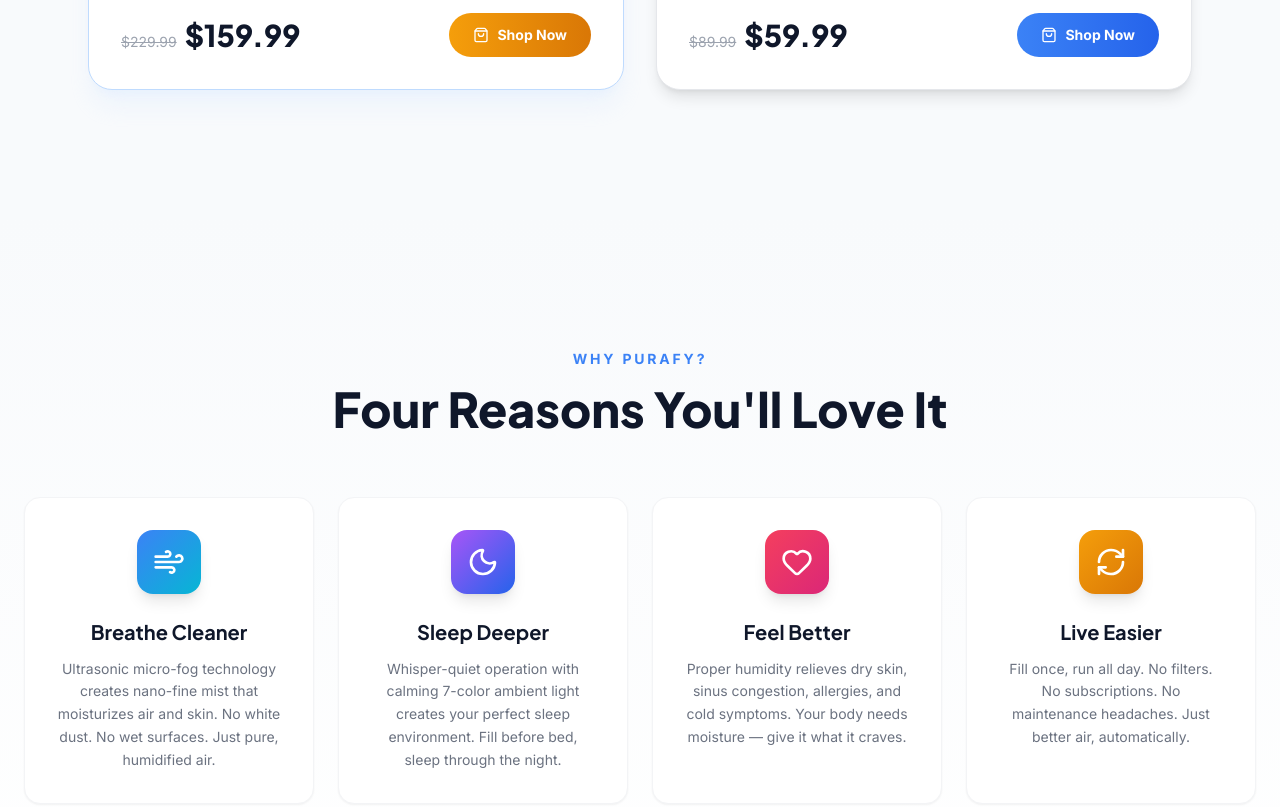
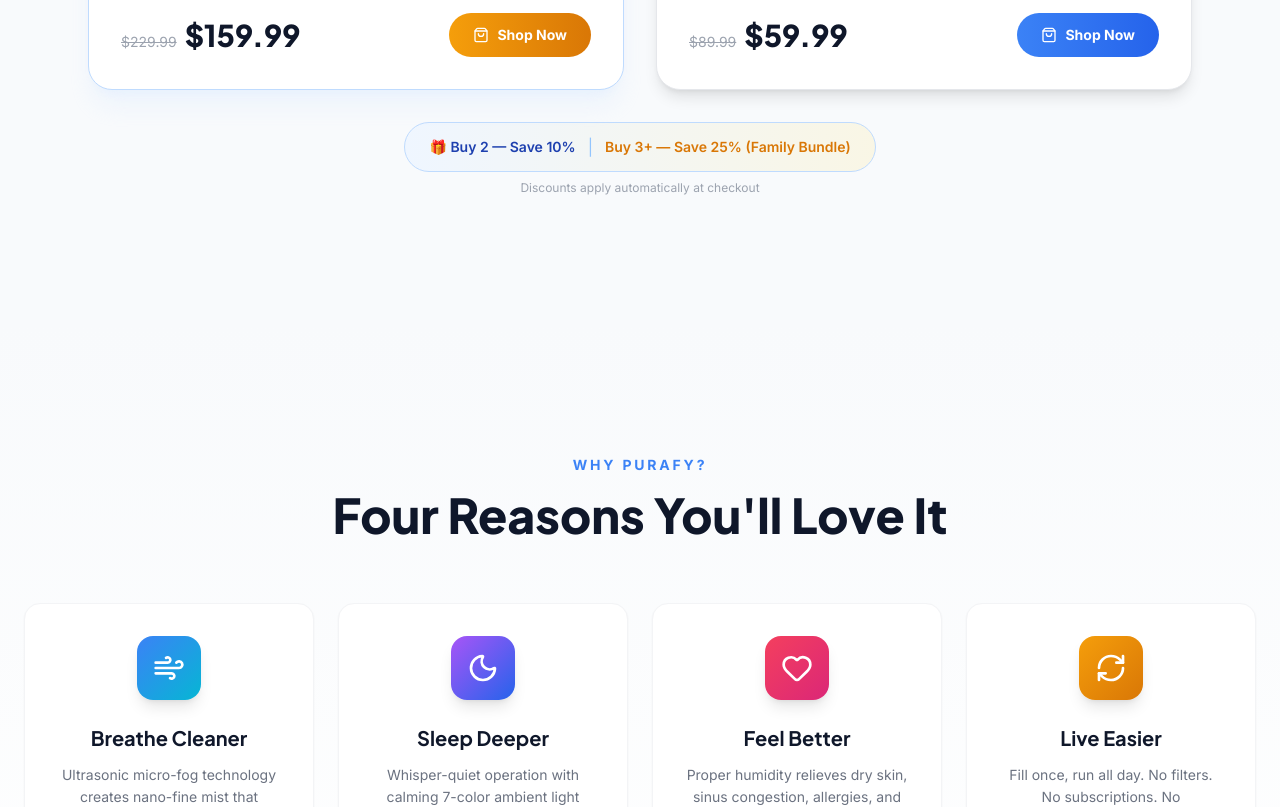
Before and after one commit to CashFlowApp/purafy-store, a React (Vite) app: page / in a window 1280 px wide. Shown: the part 1820-2627 px from the top of the page. Built offline with nearby package versions, Linux system fonts and the light colour scheme.

Commit message:
Add bundle discount banners (Buy 2 Save 10%, Buy 3+ Save 25%)

```diff
--- a/components/CTA.tsx
+++ b/components/CTA.tsx
@@ -37,6 +37,9 @@
           </div>
 
           <p className="text-white/25 text-sm mt-6">Free shipping on all orders. No hidden fees.</p>
+          <div className="mt-4 inline-flex items-center gap-2 bg-white/5 border border-white/10 rounded-full px-5 py-2">
+            <span className="text-xs font-semibold text-amber-glow">🎁 Buy 2 Save 10% | Buy 3+ Save 25%</span>
+          </div>
 
           <div className="flex flex-wrap items-center justify-center gap-8 mt-12">
             {[
--- a/components/ProductSelector.tsx
+++ b/components/ProductSelector.tsx
@@ -86,6 +86,16 @@
             </motion.div>
           ))}
         </div>
+
+        {/* Bundle offer banner */}
+        <div className="mt-8 text-center">
+          <div className="inline-flex items-center gap-3 bg-gradient-to-r from-purafy-50 to-amber-light/20 border border-purafy-200 rounded-full px-6 py-3">
+            <span className="text-sm font-semibold text-purafy-800">🎁 Buy 2 — Save 10%</span>
+            <span className="text-purafy-300">|</span>
+            <span className="text-sm font-semibold text-amber-warm">Buy 3+ — Save 25% (Family Bundle)</span>
+          </div>
+          <p className="text-xs text-gray-400 mt-2">Discounts apply automatically at checkout</p>
+        </div>
       </div>
     </section>
   );
```
